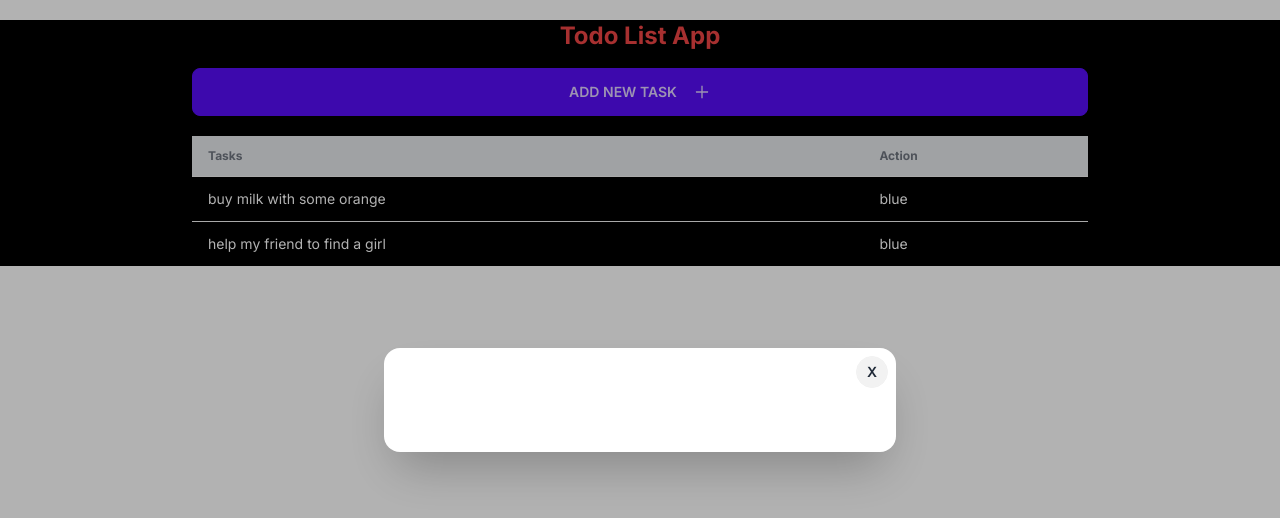
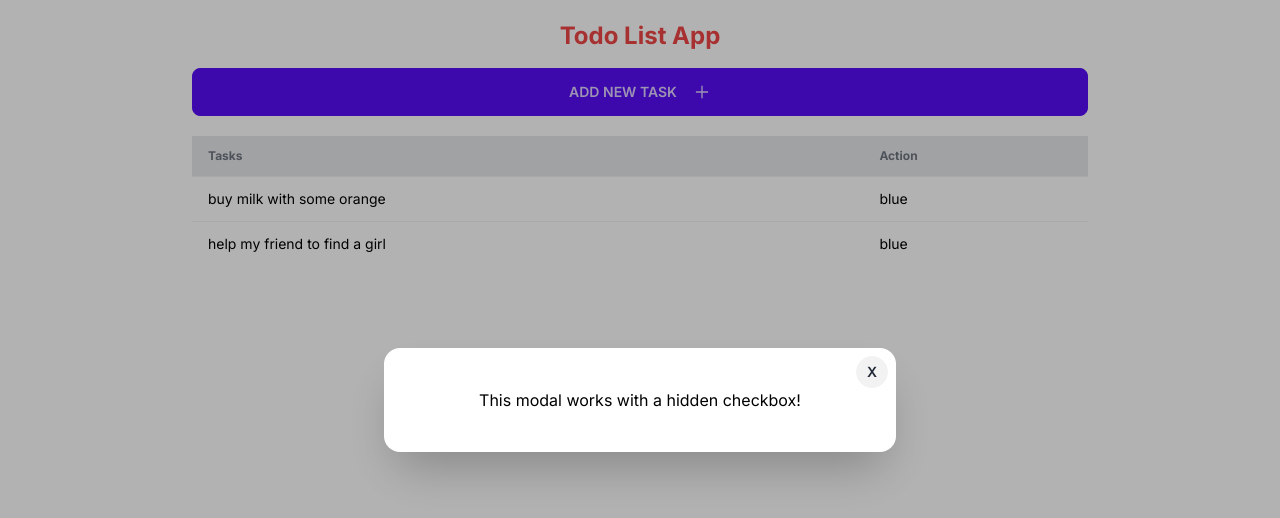
Before and after one commit to NimeshPiyumantha/Simple-To-Do_App, a Next.js app: page / in a window 1280 px wide. Both pictures are taken after a click on the button "ADD NEW TASK". Shown: the top 518 px of the page. Built offline with nearby package versions, Linux system fonts and the light colour scheme; data requests are answered from the project's data file.

Commit message:
Update Content

```diff
--- a/src/app/globals.css
+++ b/src/app/globals.css
@@ -2,7 +2,7 @@
 @tailwind components;
 @tailwind utilities;
 
-@media (prefers-color-scheme: light) {
+@media (prefers-color-scheme: dark) {
   :root {
     --foreground-rgb: 255, 255, 255;
     --background-start-rgb: 0, 0, 0;
@@ -10,7 +10,7 @@
   }
 }
 
-@media (prefers-color-scheme: dark) {
+@media (prefers-color-scheme: light) {
   :root {
     --foreground-rgb: 0, 0, 0;
     --background-start-rgb: 255, 255, 255;
--- a/src/components/AddTask.tsx
+++ b/src/components/AddTask.tsx
@@ -16,7 +16,7 @@ const AddTask = () => {
         Add New task <AiOutlinePlus className="ml-2" size={18} />
       </button>
 
-      <Modal modalOpen={modalOpen} />
+      <Modal modalOpen={modalOpen} setModalOpen={setModalOpen} />
     </div>
   );
 };
--- a/src/components/Modal.tsx
+++ b/src/components/Modal.tsx
@@ -2,14 +2,15 @@ import React from "react";
 
 interface ModalProps {
   modalOpen: boolean;
+  setModalOpen: (open: boolean) => void;
 }
 
-const Modal: React.FC<ModalProps> = ({ modalOpen }) => {
+const Modal: React.FC<ModalProps> = ({ modalOpen, setModalOpen }) => {
   return (
     <div className={`modal ${modalOpen ? "modal-open" : ""}`}>
       <div className="modal-box relative">
         <label
-          htmlFor="my-modal-3"
+          onClick={() => setModalOpen(false)}
           className="btn btn-sm btn-circle absolute right-2 top-2"
         >
           x
```
